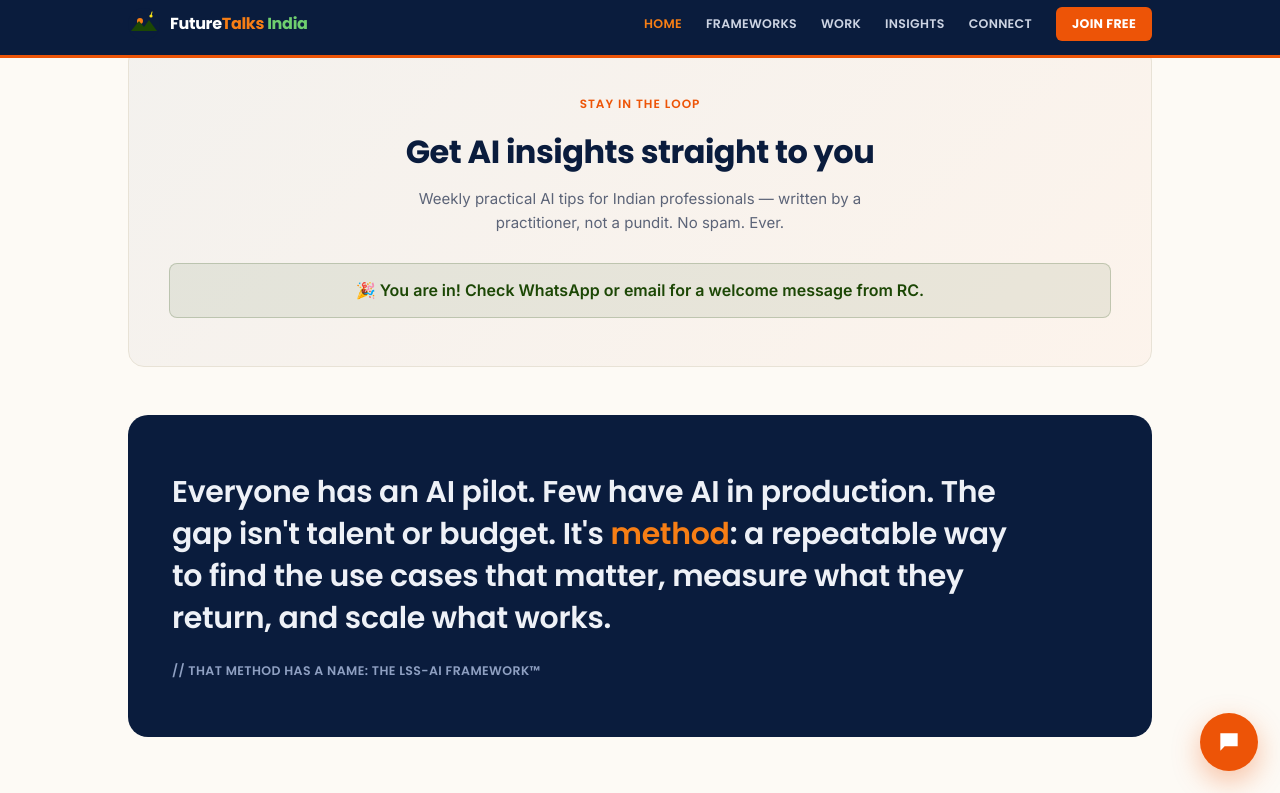
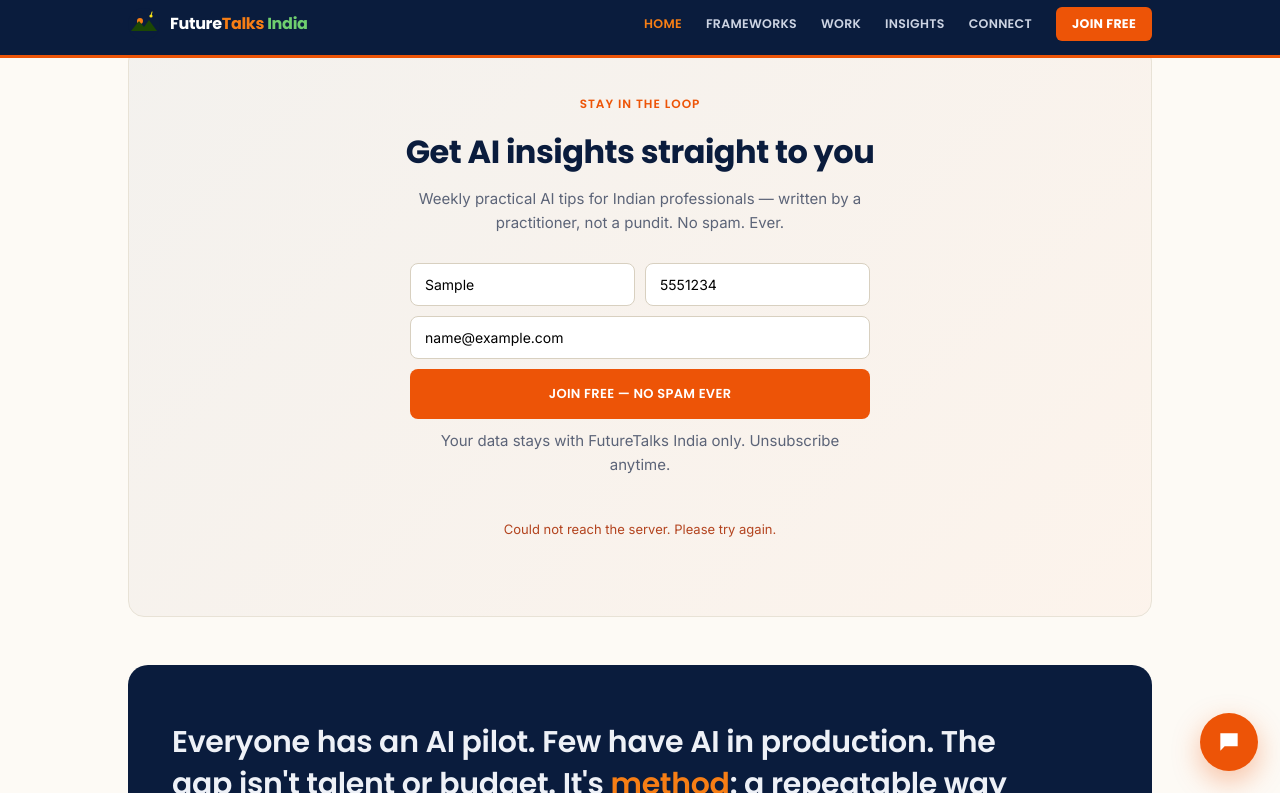
Before and after one commit to girr1990/futuretalksindia, a website: page index.html in a window 1280 px wide. Both pictures are taken after typing "Sample", "5551234", "name@example.com" into the empty fields and a click on the button "JOIN FREE — NO SPAM EVER". Shown: the part 634-1427 px from the top of the page. Drawn offline with Linux system fonts and the light colour scheme; no server answers.

Commit message:
Update index.html

```diff
--- a/index.html
+++ b/index.html
@@ -274,6 +274,7 @@ footer { background: var(--navy); padding: 26px 0; }
       <input class="sub-input" id="sub-email" type="email" placeholder="Email address" required autocomplete="email"/>
       <button type="submit" id="sub-btn" class="btn btn-primary" style="width:100%;justify-content:center">Join Free — No Spam Ever</button>
       <p class="sub-note">Your data stays with FutureTalks India only. Unsubscribe anytime.</p>
+        <p id="sub-error" style="display:none;color:#b3441f;font-size:13px;margin-top:4px;"></p>
     </form>
     <div class="sub-success" id="sub-success">🎉 You are in! Check WhatsApp or email for a welcome message from RC.</div>
   </div>
@@ -448,38 +449,61 @@ setInterval(function() {
   } catch(e) {}
 })();
 
-// SUBSCRIBE FORM — pipes through existing submit-lead Netlify function
+// SUBSCRIBE FORM — writes to ft_leads via the subscribe function
 function handleSubscribe(e) {
   e.preventDefault();
-  var name = document.getElementById('sub-name').value.trim();
+  var name  = document.getElementById('sub-name').value.trim();
   var email = document.getElementById('sub-email').value.trim();
-  var wa = document.getElementById('sub-wa').value.trim();
-  var btn = document.getElementById('sub-btn');
-  btn.textContent = 'Joining...'; btn.disabled = true;
+  var wa    = document.getElementById('sub-wa').value.trim();
+  var btn   = document.getElementById('sub-btn');
+  var errEl = document.getElementById('sub-error');
+
+  if (errEl) { errEl.style.display = 'none'; }
+  btn.textContent = 'Joining...';
+  btn.disabled = true;
+
+  var utm = {};
+  try { utm = JSON.parse(localStorage.getItem('fti_utm') || '{}'); } catch (err) {}
   try {
-    var utm = JSON.parse(localStorage.getItem('fti_utm') || '{}');
     localStorage.setItem('fti_profile', JSON.stringify({ name: name, email: email, wa: wa }));
-    // Call the existing submit-lead function — same one Nova uses, no new infra needed
-    fetch('/.netlify/functions/submit-lead', {
+  } catch (err) {}
+
+  fetch('/.netlify/functions/subscribe', {
     method: 'POST',
     headers: { 'Content-Type': 'application/json' },
     body: JSON.stringify({
       name: name,
       email: email,
-        whatsapp: wa,
-        contact: wa || email,
-        source: 'website_subscribe_' + (utm.source || 'direct'),
+      phone: wa,
       interest: 'Newsletter',
-        message: 'Subscribed from hero section'
+      source: 'website_subscribe_' + (utm.source || 'direct')
     })
-    }).then(function() { showSuccess(name); }).catch(function() { showSuccess(name); });
-  } catch(e) { showSuccess(name); }
+  })
+  .then(function (res) {
+    return res.json().then(function (data) { return { ok: res.ok, data: data }; });
+  })
+  .then(function (r) {
+    if (r.ok && r.data.ok) { showSuccess(name); return; }
+    showError(r.data.error || 'Something went wrong. Please try again.');
+  })
+  .catch(function () {
+    showError('Could not reach the server. Please try again.');
+  });
 }
+
+function showError(msg) {
+  var btn = document.getElementById('sub-btn');
+  var errEl = document.getElementById('sub-error');
+  if (errEl) { errEl.textContent = msg; errEl.style.display = 'block'; }
+  btn.textContent = 'Join Free — No Spam Ever';
+  btn.disabled = false;
+}
+
 function showSuccess(name) {
   document.getElementById('sub-success').classList.add('show');
   document.getElementById('sub-form').style.display = 'none';
   var msg = encodeURIComponent('Hi RC! I just subscribed on futuretalksindia.com. I am ' + name + ' and I want to learn AI practically. Looking forward to the content!');
-  setTimeout(function() { window.open('https://wa.me/919008020176?text=' + msg, '_blank'); }, 1500);
+  setTimeout(function () { window.open('https://wa.me/919008020176?text=' + msg, '_blank'); }, 1500);
 }
 
 // NOVA WIDGET (original code)
```
Lines whose indentation alone changed are shown as unchanged.
